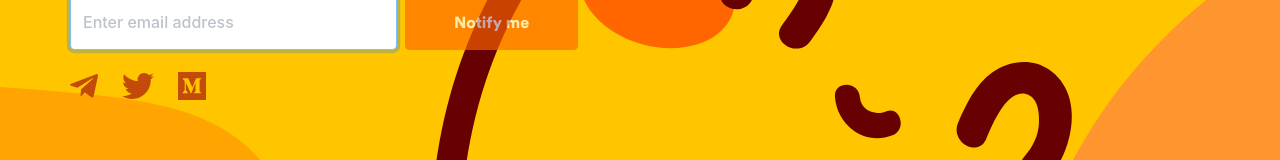
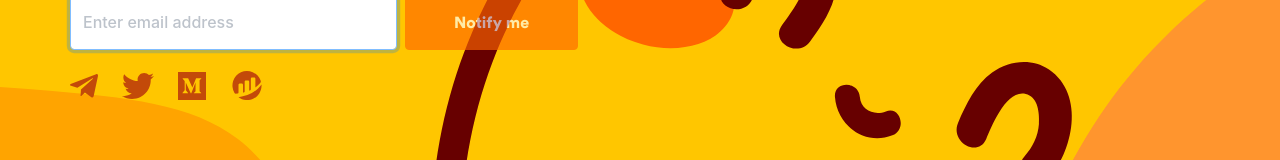
Before and after one commit to mangofi/landing, a React (Create React App) app: page / in a window 1280 px wide. Shown: the part 466-626 px from the top of the page. Built offline with nearby package versions, Linux system fonts and the light colour scheme.

Commit message:
added bscscan link and icon

```diff
--- a/src/components/Icons.js
+++ b/src/components/Icons.js
@@ -25,6 +25,11 @@ const Icons = () => {
           <FontAwesomeIcon icon={["fab", "medium"]} size="2x" />
         </a>
       </span>
+      <span className="social-icon">
+        <a href="https://www.bscscan.com/token/0xa09364704de72dc05d206ef86513280e96bc4196" target="_blank">
+          <img src="/img/bscscan_logo.svg" width={34} height={32}/>
+        </a>
+      </span>
     </div>
   );
 };
```
Also changed, not shown: public/img/bscscan_logo.svg (added).
